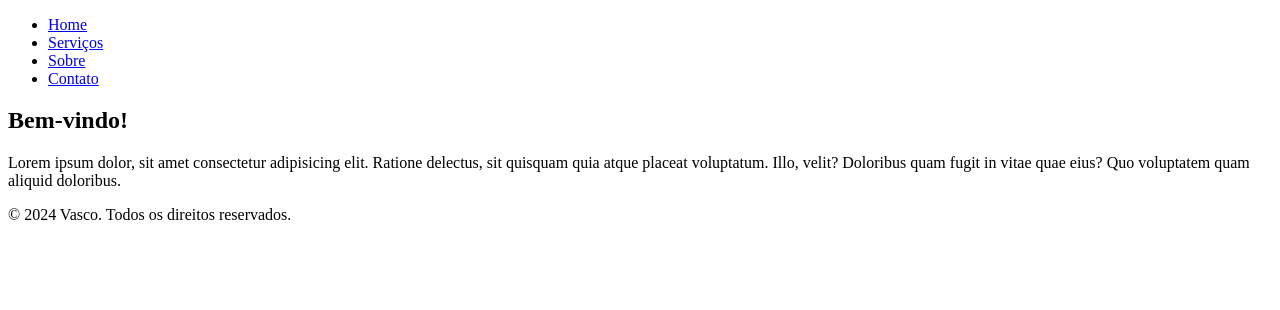
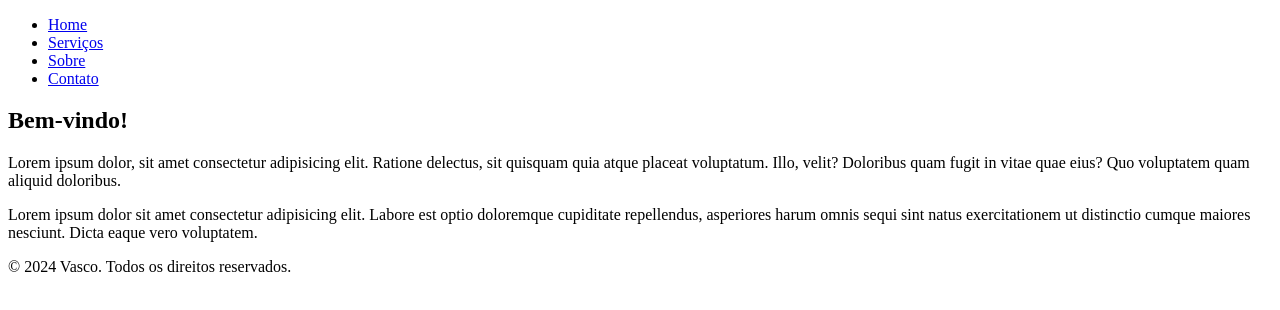
Before and after one commit to lucas-oliveirs/projeto-teste, a plain HTML site: page index.html in a window 1280 px wide. Shown: the part 152-462 px from the top of the page. Drawn offline with Linux system fonts and the light colour scheme.

Commit message:
Adicionando paragrafo

```diff
--- a/index.html
+++ b/index.html
@@ -23,6 +23,7 @@
     <section class="conteudo">
         <h2>Bem-vindo!</h2>
         <p>Lorem ipsum dolor, sit amet consectetur adipisicing elit. Ratione delectus, sit quisquam quia atque placeat voluptatum. Illo, velit? Doloribus quam fugit in vitae quae eius? Quo voluptatem quam aliquid doloribus.</p>
+        <p>Lorem ipsum dolor sit amet consectetur adipisicing elit. Labore est optio doloremque cupiditate repellendus, asperiores harum omnis sequi sint natus exercitationem ut distinctio cumque maiores nesciunt. Dicta eaque vero voluptatem.</p>
     </section>
     <footer>
         <p>&copy; 2024 Vasco. Todos os direitos reservados.</p>
```
